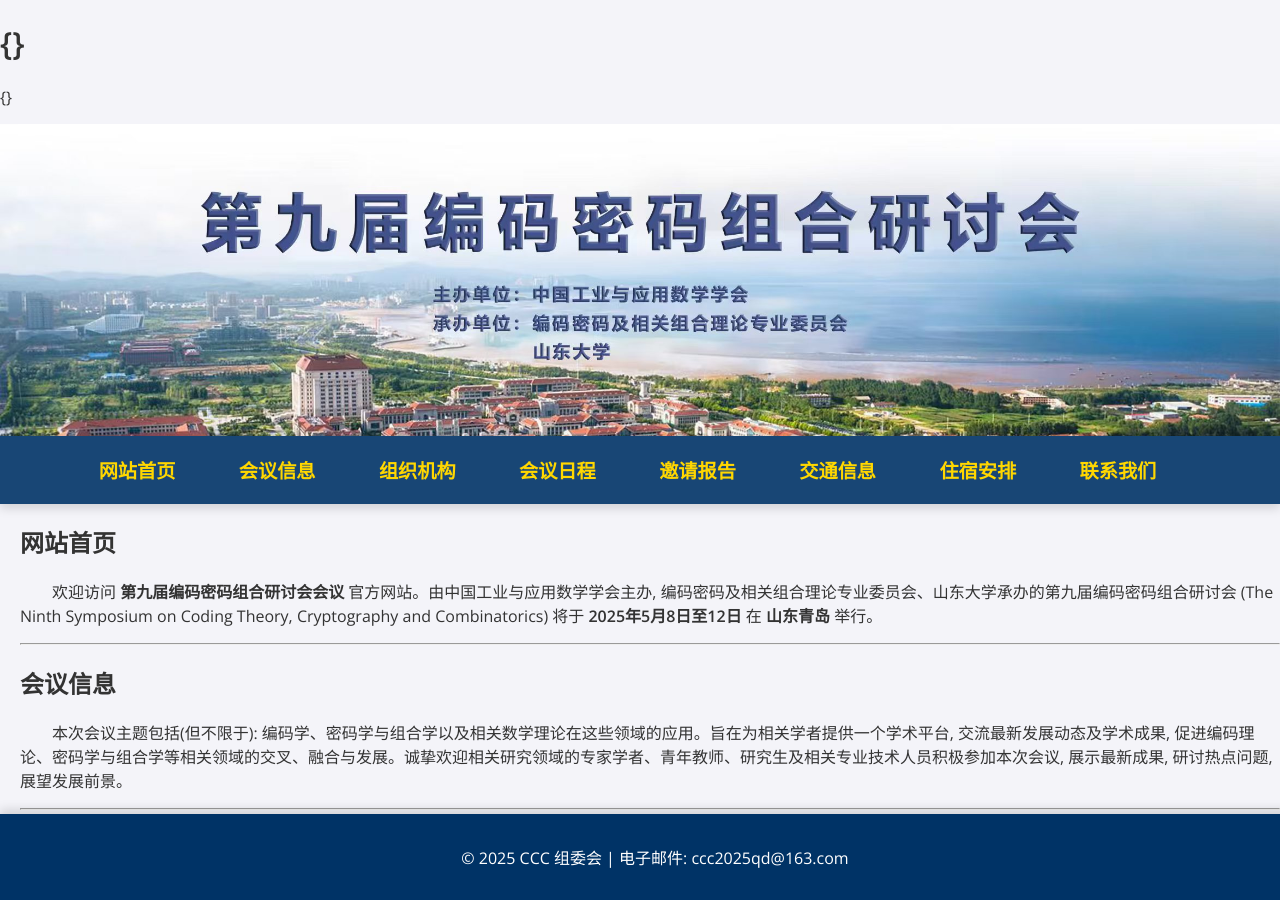
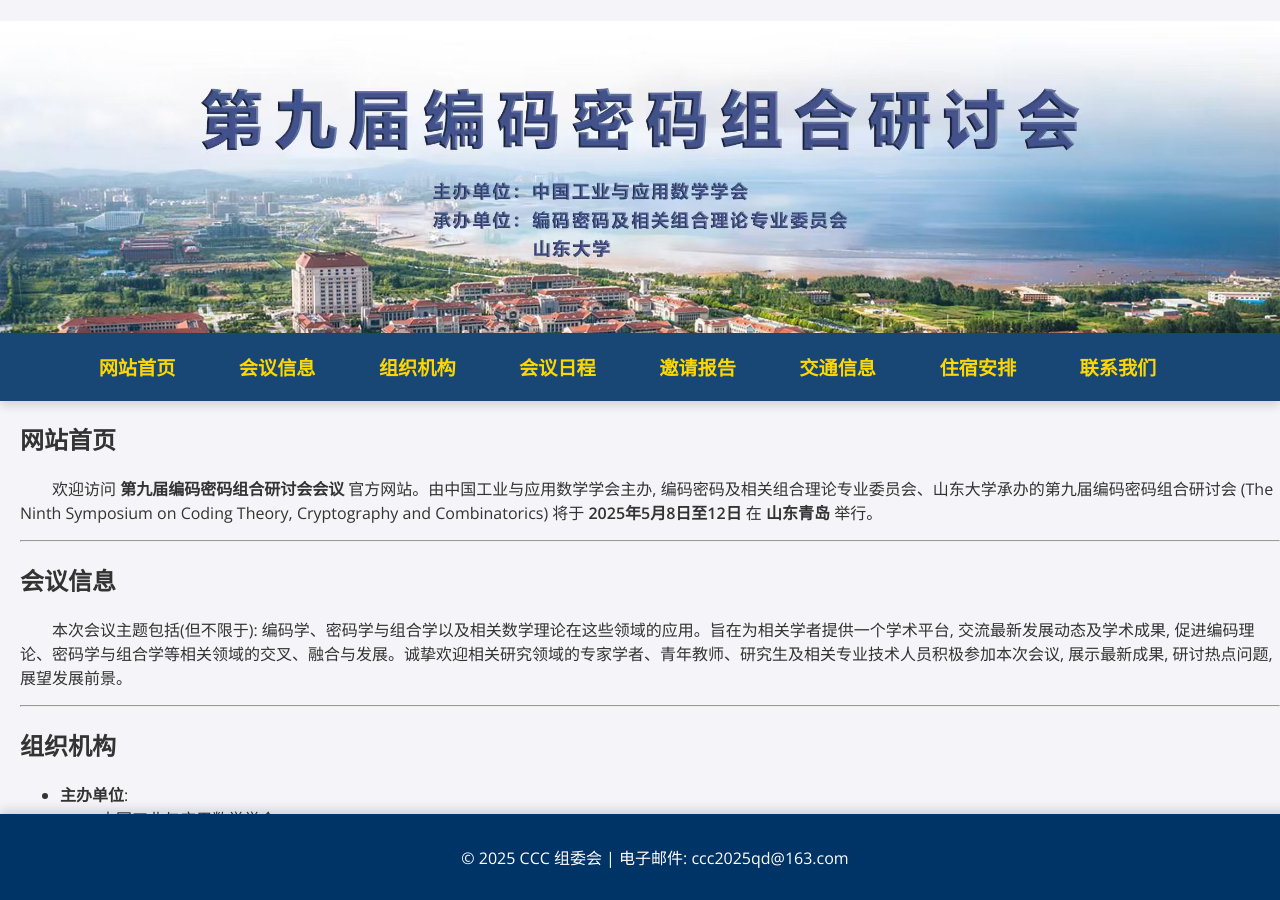
Before and after one commit to ccc2025qd/ccc2025qd.github.io, a Jekyll site: the page built from index.md, in a window 1280 px wide and 900 px high. Built offline with Jekyll 4.4.1, drawn with Linux system fonts in a browser that asks for light colours.

Commit message:
Update default.html

```diff
--- a/_layouts/default.html
+++ b/_layouts/default.html
@@ -15,8 +15,7 @@
   <body>
 
     <header>
-      <h1>{}</h1>
-      <p>{}</p>
+      <h1></h1>
     </header>
 
     <div id="banner"></div>
```
